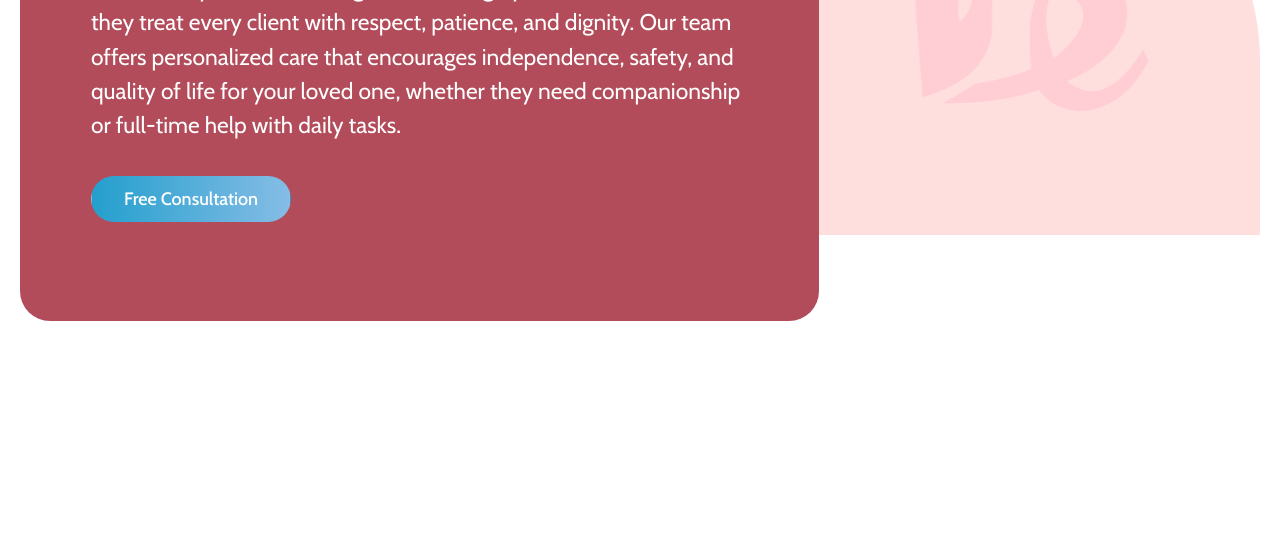
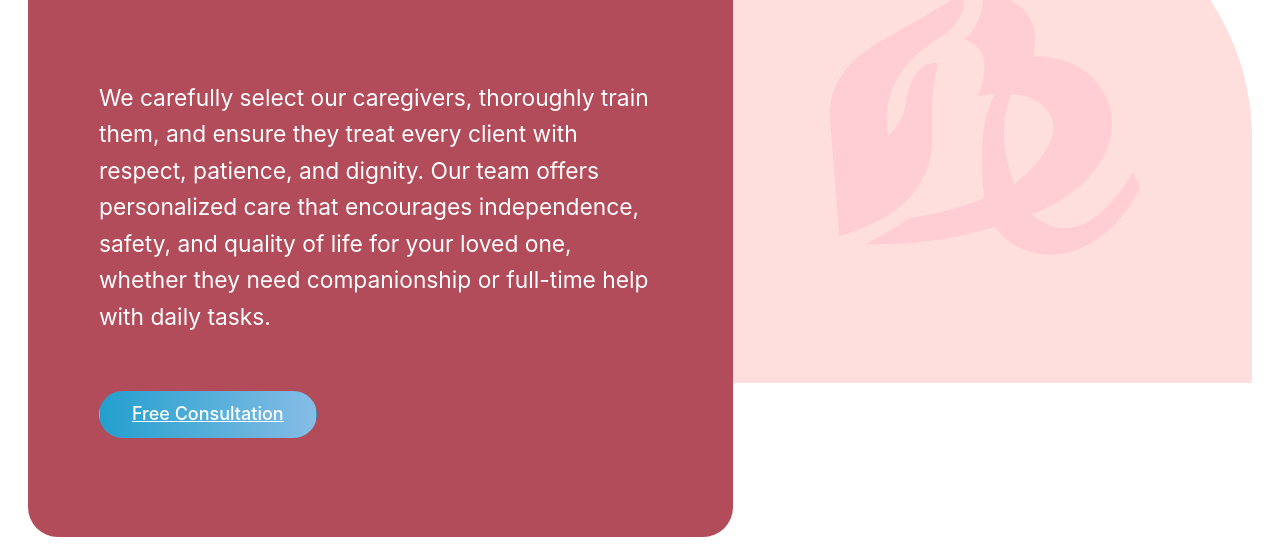
Before and after one commit to dmitry-conquer/trucare-flexible, a website built with Vite: page pages/index.html in a window 1280 px wide. Shown: the part 334-879 px from the top of the page. Before the commit the page ends 800 px from the top, so only its background shows below. Built offline with nearby package versions, Linux system fonts and the light colour scheme.

Commit message:
Comment out font imports in globals.scss and main.scss; add line-height to bottom-cta text

```diff
--- a/src/styles/components/bottom-cta.scss
+++ b/src/styles/components/bottom-cta.scss
@@ -31,6 +31,7 @@
   &__text {
     color: #fff;
     font-size: fluid(16, 24);
+    line-height: 1.6;
   }
 
   &__image {
--- a/src/styles/globals.scss
+++ b/src/styles/globals.scss
@@ -1,5 +1,5 @@
 @use "helpers" as *;
-@import url("https://fonts.googleapis.com/css2?family=Cabin:ital,wght@0,400..700;1,400..700&display=swap");
+// @import url("https://fonts.googleapis.com/css2?family=Cabin:ital,wght@0,400..700;1,400..700&display=swap");
 .flexible-page {
   --primary: #b24c5a;
   --primary-light: #ffdede;
--- a/src/styles/main.scss
+++ b/src/styles/main.scss
@@ -1,4 +1,4 @@
-@use "reset";
+// @use "reset";
 @use "globals";
 @use "helpers" as *;
 @use "components" as *;
```
